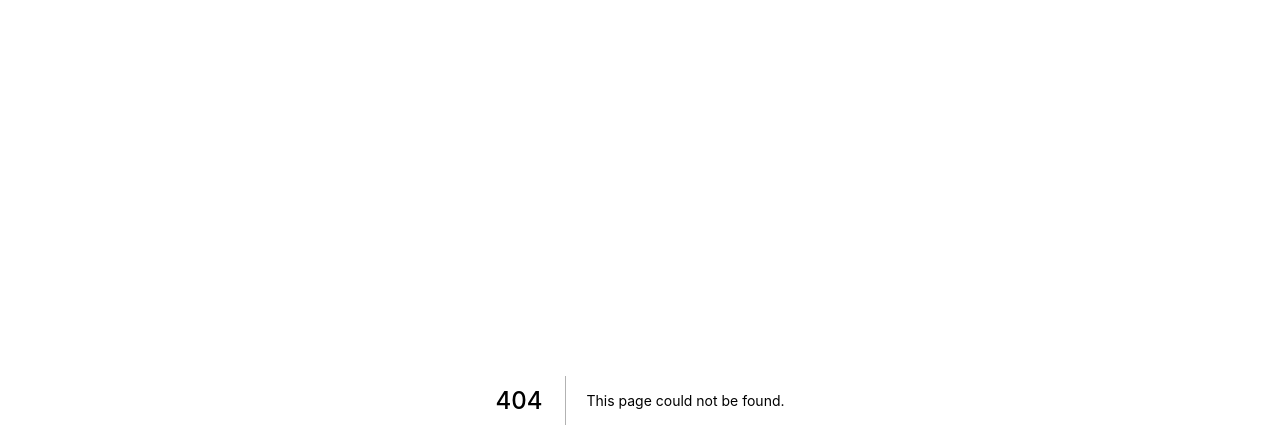
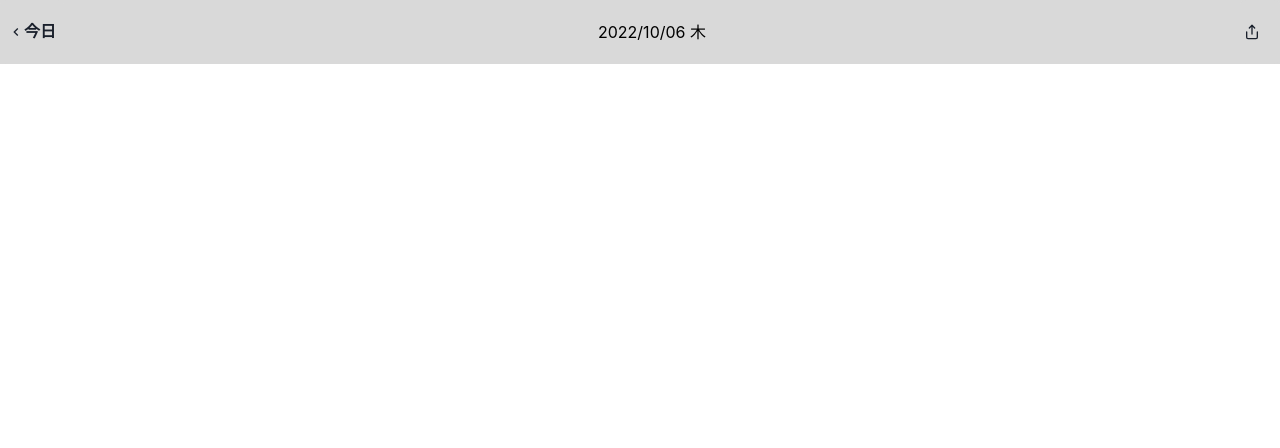
Before and after one commit to fumontr/task-fast, a Next.js app in the folder app/: page /taskDetail in a window 1280 px wide. Before the commit this address had no page. Shown: the top 448 px of the page. Built offline with nearby package versions, Linux system fonts and the light colour scheme.

Commit message:
:sparkles: add header for task detail view

```diff
--- /dev/null
+++ b/app/src/components/TaskDetailHeader.tsx
@@ -0,0 +1,41 @@
+import { Flex, IconButton, Button, Text } from '@chakra-ui/react'
+import { ChevronLeftIcon } from '@chakra-ui/icons'
+import { getTodayForHeader } from '../lib/util'
+import { FiShare } from 'react-icons/fi'
+
+export const TaskDetailHeader = () => {
+  const today = getTodayForHeader()
+  const bgDefault = 'brand.background.default'
+  return (
+    <Flex
+      h={{ base: 12, md: '64px' }}
+      justifyContent="space-between"
+      alignItems="center"
+      bg="brand.background.default"
+      color="black"
+      position="sticky"
+      top={0}
+      zIndex={'sticky'}
+      overflow="hidden"
+    >
+      <Button
+        bg={bgDefault}
+        px={2}
+        h={{ base: 12, md: '64px' }}
+      >
+        <ChevronLeftIcon w={4} h={4} m={0} p={0} />
+        <Text p={0} m={0}>
+          今日
+        </Text>
+      </Button>
+      <Flex>{today}</Flex>
+      <IconButton
+        aria-label="add-task-icon"
+        icon={<FiShare />}
+        bg={bgDefault}
+        h={{ base: 12, md: '64px' }}
+        pr={4}
+      />
+    </Flex>
+  )
+}
--- /dev/null
+++ b/app/src/pages/taskDetail.tsx
@@ -0,0 +1,24 @@
+import { Container, Flex } from '@chakra-ui/react'
+import { TaskDetailHeader } from '../components/TaskDetailHeader'
+
+const taskDetail = () => {
+  return (
+    <Flex justifyContent="center">
+      <Container
+        maxW={{
+          base: 'container.sm',
+          md: 'container.md',
+          lg: 'container.lg',
+          xl: 'container.xl',
+        }}
+        bg="white"
+        p={0}
+        m={0}
+      >
+        <TaskDetailHeader />
+      </Container>
+    </Flex>
+  )
+}
+
+export default taskDetail
```
